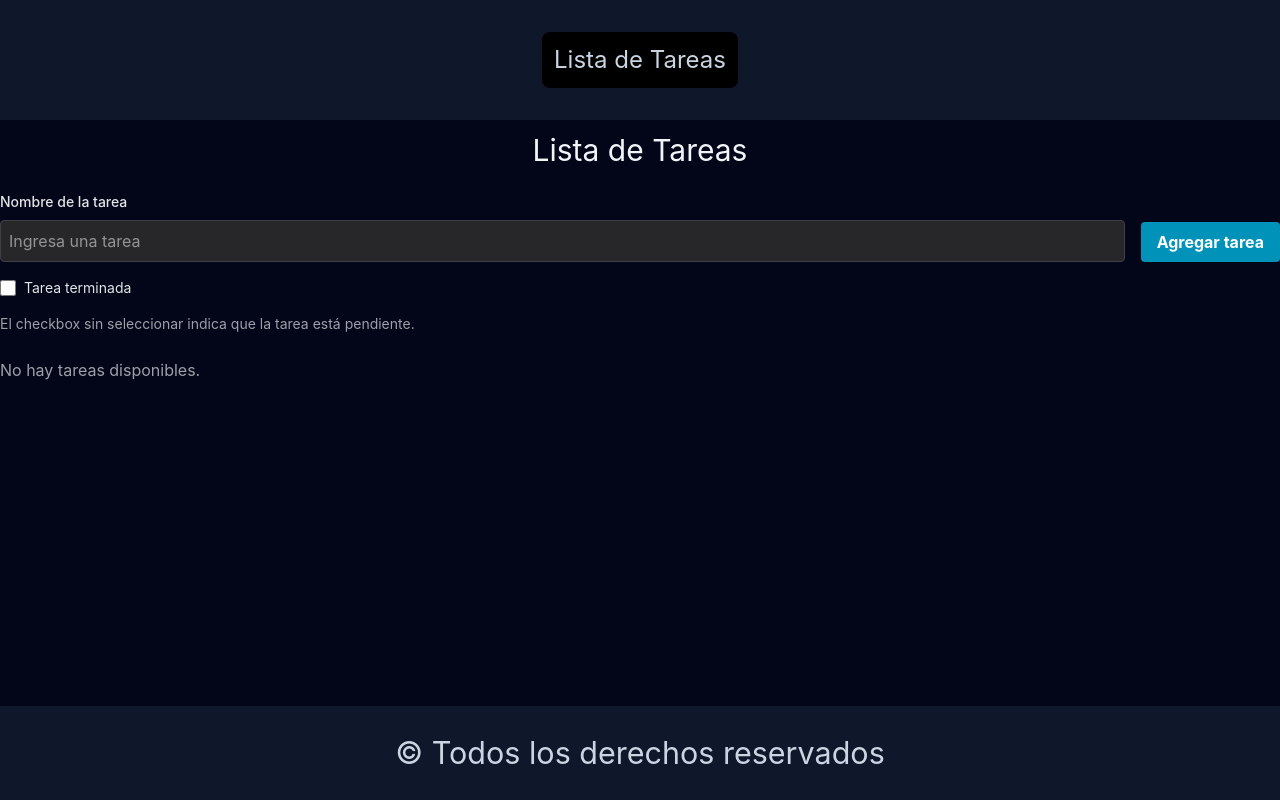
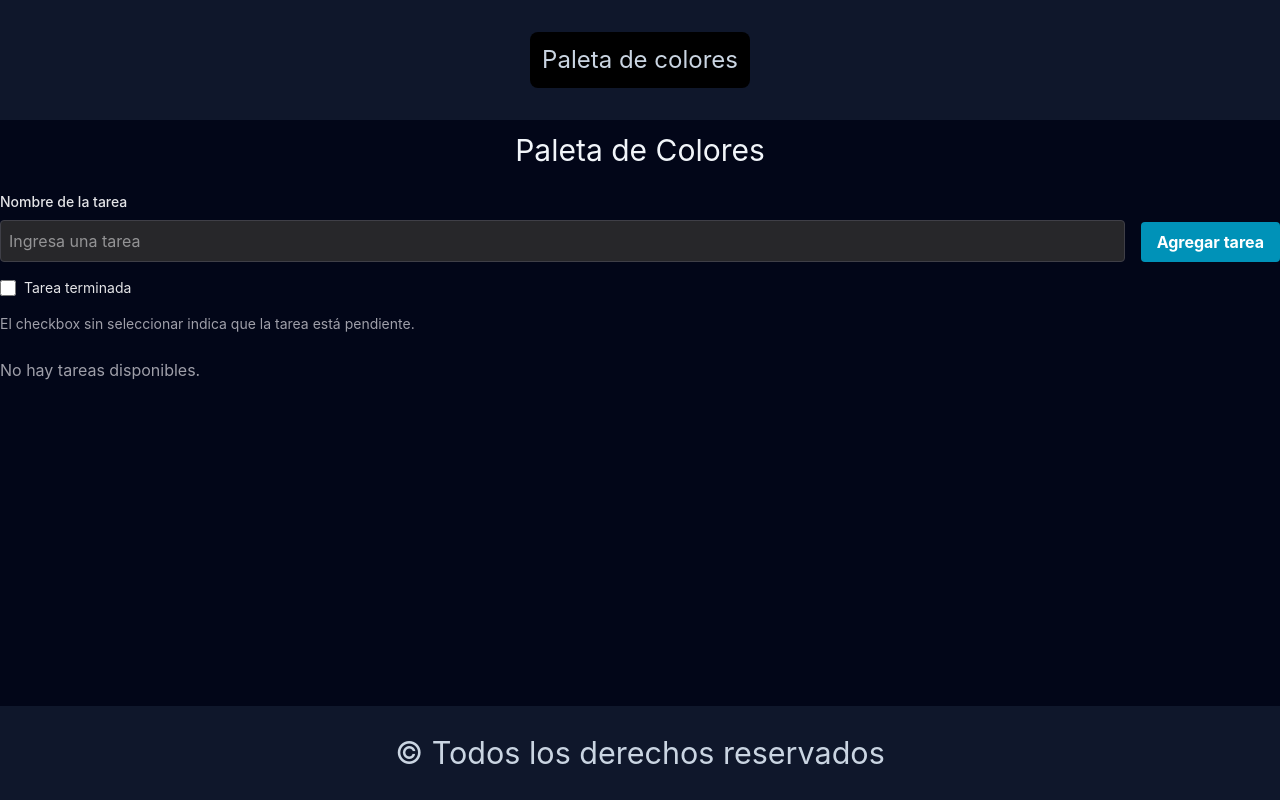
Before and after one commit to nikki0011/paletasColores-FrontParaBack, a React (Vite) app: page / in a window 1280 px wide. Built offline with nearby package versions, Linux system fonts and the light colour scheme.

Commit message:
modificamos nadvar e index.html

```diff
--- a/index.html
+++ b/index.html
@@ -4,9 +4,9 @@
     <meta charset="UTF-8" />
     <link rel="icon" type="image/svg+xml" href="/favicon.svg" />
     <meta name="viewport" content="width=device-width, initial-scale=1.0" />
-    <meta name="description" content="ejercicio-4-react-lista de tareas">
+    <meta name="description" content="paleta de colores front">
     <meta name="author" content="nair paez">
-    <title>listadetareas</title>
+    <title>paleta de colores</title>
   </head>
   <body class="bg-slate-950 text-slate-100">
     <div id="root" class="flex flex-col min-h-screen"></div>
--- a/src/App.tsx
+++ b/src/App.tsx
@@ -7,7 +7,7 @@ function App() {
     <>
       <Navbar></Navbar>
       <main className="grow container mx-auto border-amber-50">
-        <h1 className="text-center text-3xl my-3">Lista de Tareas</h1>
+        <h1 className="text-center text-3xl my-3">Paleta de Colores</h1>
         <FormularioTarea></FormularioTarea>
       </main>
       <Footer></Footer>
--- a/src/components/Navbar.tsx
+++ b/src/components/Navbar.tsx
@@ -2,7 +2,7 @@ const Navbar = () => {
   return (
     <nav className="flex bg-state justify-center items-center p-8 bg-slate-900 text-slate-300 text-2xl">
         <a href="#" className="bg-black p-3 rounded-lg hover:bg-white hover:text-black transition-all" >
-          Lista de Tareas
+          Paleta de colores
         </a>
     </nav>
   );
```
